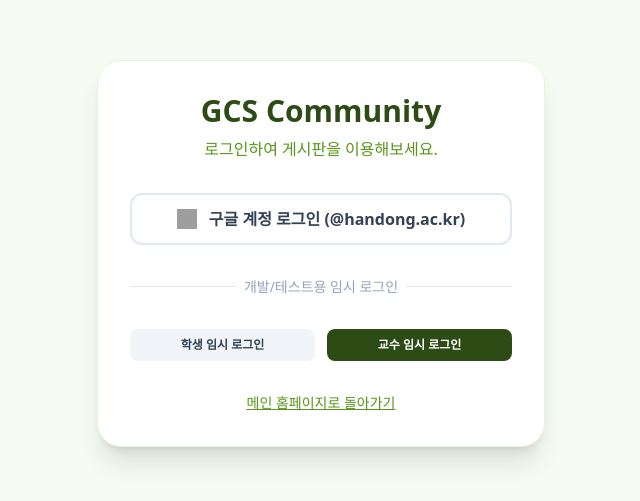
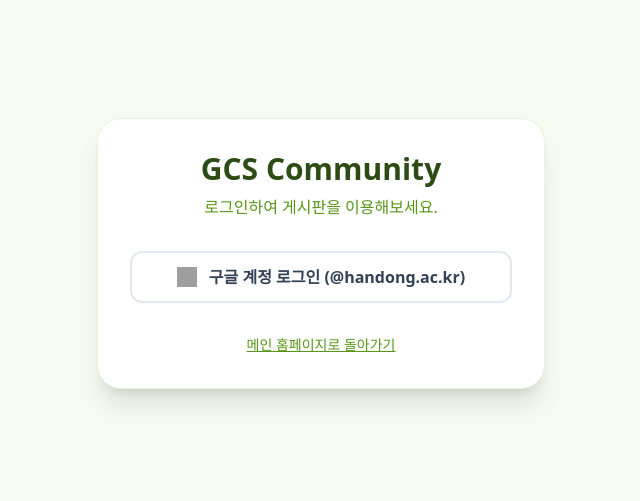
Before and after one commit to shintaehyeon/GcsHgu-website, a React (Vite) app: page /login in a window 1280 px wide. Shown: the part 147-648 px from the top of the page, without its empty margins (319-959 px from the left). Built offline with nearby package versions, Linux system fonts and the light colour scheme; no server answers; grey boxes are pictures that could not be loaded.

Commit message:
feat: remove mock login buttons for production security

```diff
--- a/src/pages/LoginPage.jsx
+++ b/src/pages/LoginPage.jsx
@@ -69,19 +69,6 @@
     }
   };
 
-  const handleMockLogin = (isAdmin) => {
-    // Keep mock login for fast testing
-    if (isAdmin) {
-      localStorage.setItem("user", JSON.stringify({ email: "22101046@handong.ac.kr", role: "admin", name: "Prof. Alkema (Test)" }));
-      alert("로그인 성공 (테스트용 Mock 관리자: 22101046@handong.ac.kr)");
-      navigate("/admin");
-    } else {
-      localStorage.setItem("user", JSON.stringify({ email: "22101046@handong.ac.kr", role: "student", name: "학생 테스트" }));
-      alert("로그인 성공 (테스트용 Mock 학생: 22101046@handong.ac.kr)");
-      navigate("/board");
-    }
-  };
-
   return (
     <div className="min-h-screen bg-gcs-50 flex flex-col items-center justify-center p-4">
       <div className="bg-white p-8 rounded-3xl shadow-xl w-full max-w-md border border-gcs-100 text-center">
@@ -97,30 +84,6 @@
             <img src="https://www.gstatic.com/firebasejs/ui/2.0.0/images/auth/google.svg" alt="Google" className="w-5 h-5" />
             {loading ? "연결 중..." : "구글 계정 로그인 (@handong.ac.kr)"}
           </button>
-
-          <div className="relative py-4">
-            <div className="absolute inset-0 flex items-center">
-              <div className="w-full border-t border-slate-200"></div>
-            </div>
-            <div className="relative flex justify-center text-sm">
-              <span className="bg-white px-2 text-slate-400">개발/테스트용 임시 로그인</span>
-            </div>
-          </div>
-
-          <div className="grid grid-cols-2 gap-3">
-            <button
-              onClick={() => handleMockLogin(false)}
-              className="bg-slate-100 hover:bg-slate-200 text-slate-700 text-xs font-bold py-2 px-3 rounded-lg transition-colors"
-            >
-              학생 임시 로그인
-            </button>
-            <button
-              onClick={() => handleMockLogin(true)}
-              className="bg-gcs-900 hover:bg-gcs-800 text-white text-xs font-bold py-2 px-3 rounded-lg transition-colors"
-            >
-              교수 임시 로그인
-            </button>
-          </div>
         </div>
 
         <button onClick={() => navigate("/")} className="mt-8 text-gcs-600 hover:text-gcs-900 font-medium text-sm underline">
```
